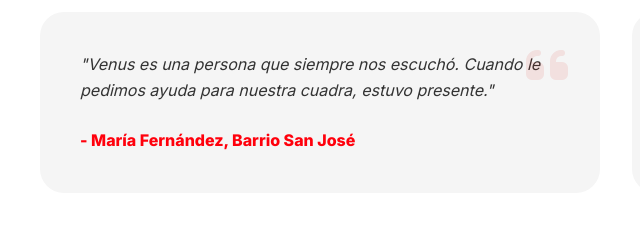
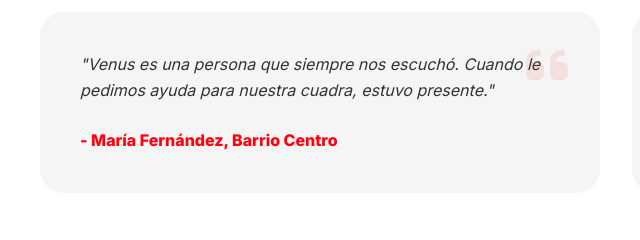
Before and after one commit to krlit0xrodrigo/landingvenus, a plain HTML site: page index.html in a window 1280 px wide. Shown: the part 4420-4660 px from the top of the page, 24-664 px from the left. Drawn offline with Linux system fonts and the light colour scheme.

Commit message:
Update index.html

```diff
--- a/index.html
+++ b/index.html
@@ -201,7 +201,7 @@
                     <div class="quote-icon"><i class="fas fa-quote-left"></i></div>
                     <p>"Venus es una persona que siempre nos escuchó. Cuando le pedimos ayuda para nuestra cuadra,
                         estuvo presente."</p>
-                    <div class="author">- María Fernández, Barrio San José</div>
+                    <div class="author">- María Fernández, Barrio Centro</div>
                 </div>
                 <div class="testimonial-card fade-in-up delay-2">
                     <div class="quote-icon"><i class="fas fa-quote-left"></i></div>
```
